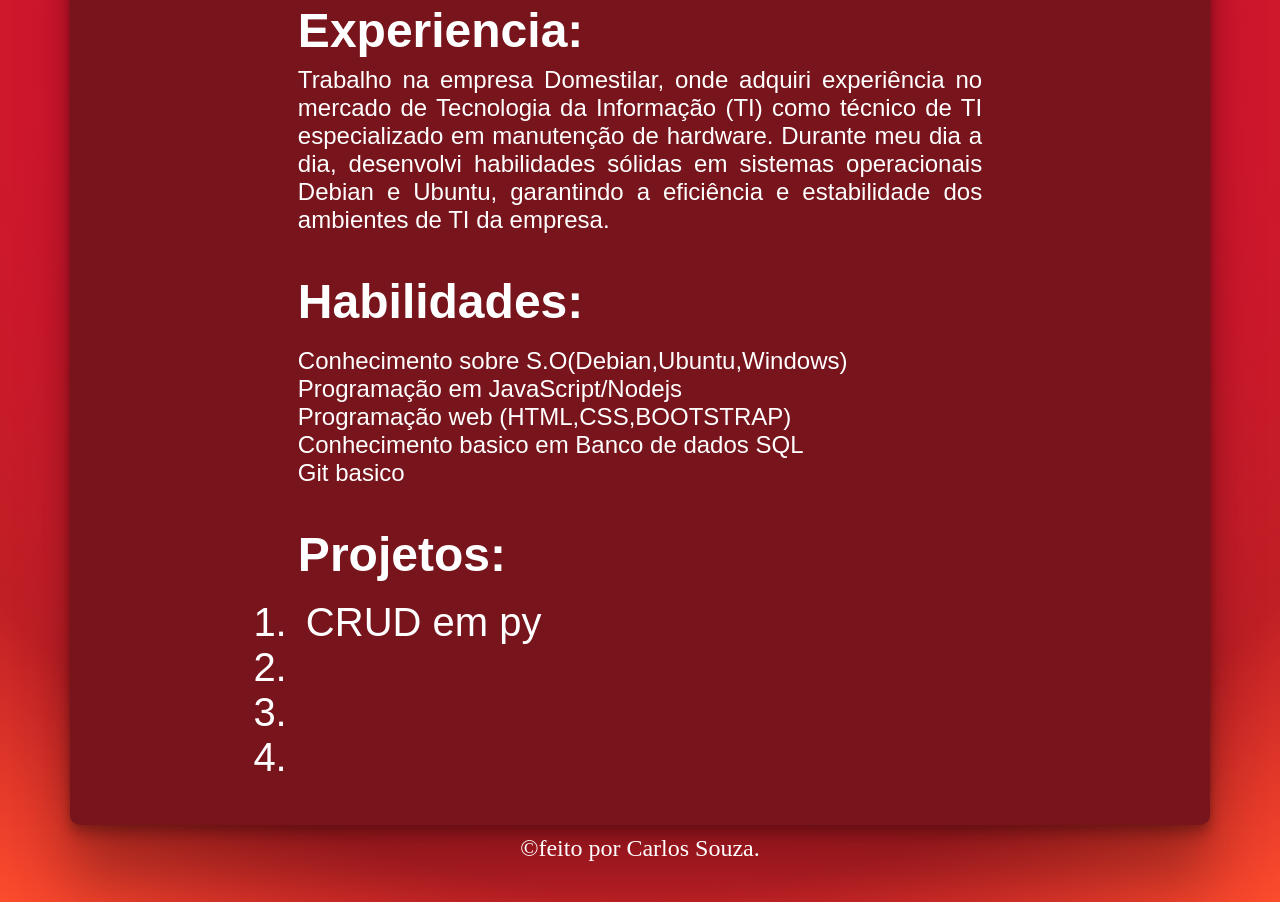
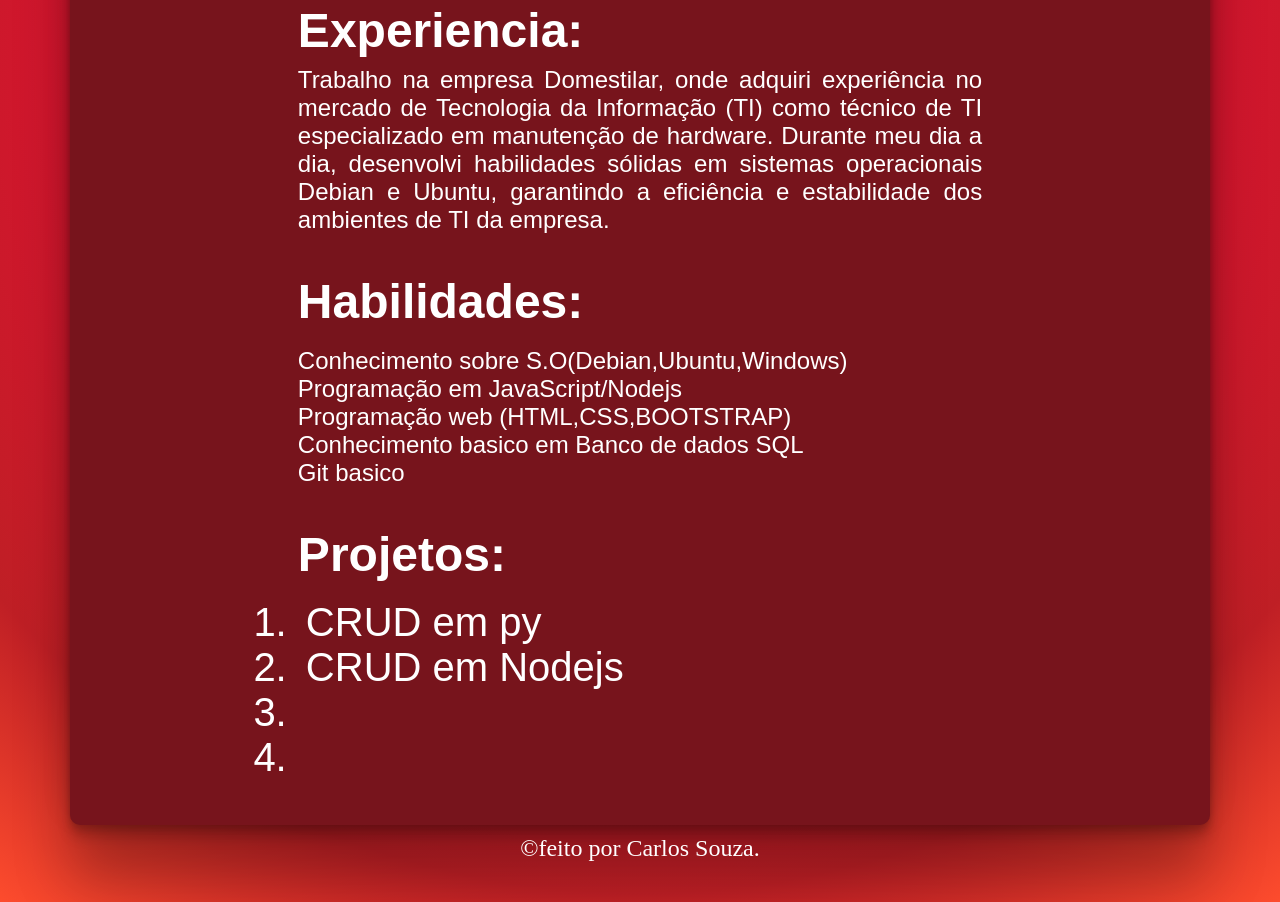
Before and after one commit to Fatmanpiu/portfolio, a plain HTML site: page index.html in a window 1280 px wide. Shown: the part 795-1697 px from the top of the page. Drawn offline with Linux system fonts and the light colour scheme.

Commit message:
novo projeto adicionado

```diff
--- a/index.html
+++ b/index.html
@@ -58,7 +58,7 @@
                 <h3>Projetos:</h3>
                 <ol>
                     <li><a target="_blank" href="https://github.com/Fatmanpiu/CRUD">CRUD em py</a></li>
-                    <li></li>
+                    <li><a target="_blank" href="https://github.com/Fatmanpiu/CRUD_EM_NODEJS">CRUD em Nodejs</a></li>
                     <li></li>
                     <li></li>
                 </ol>
```
